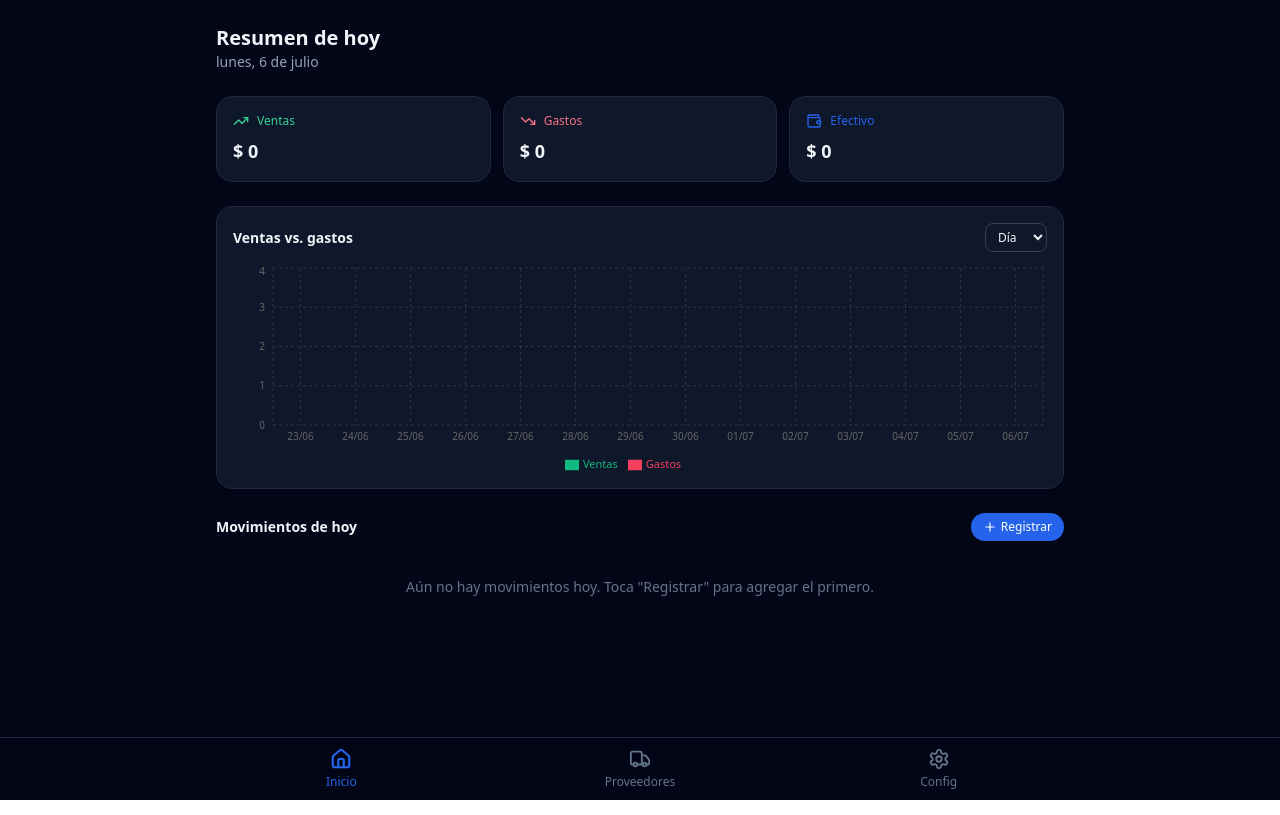
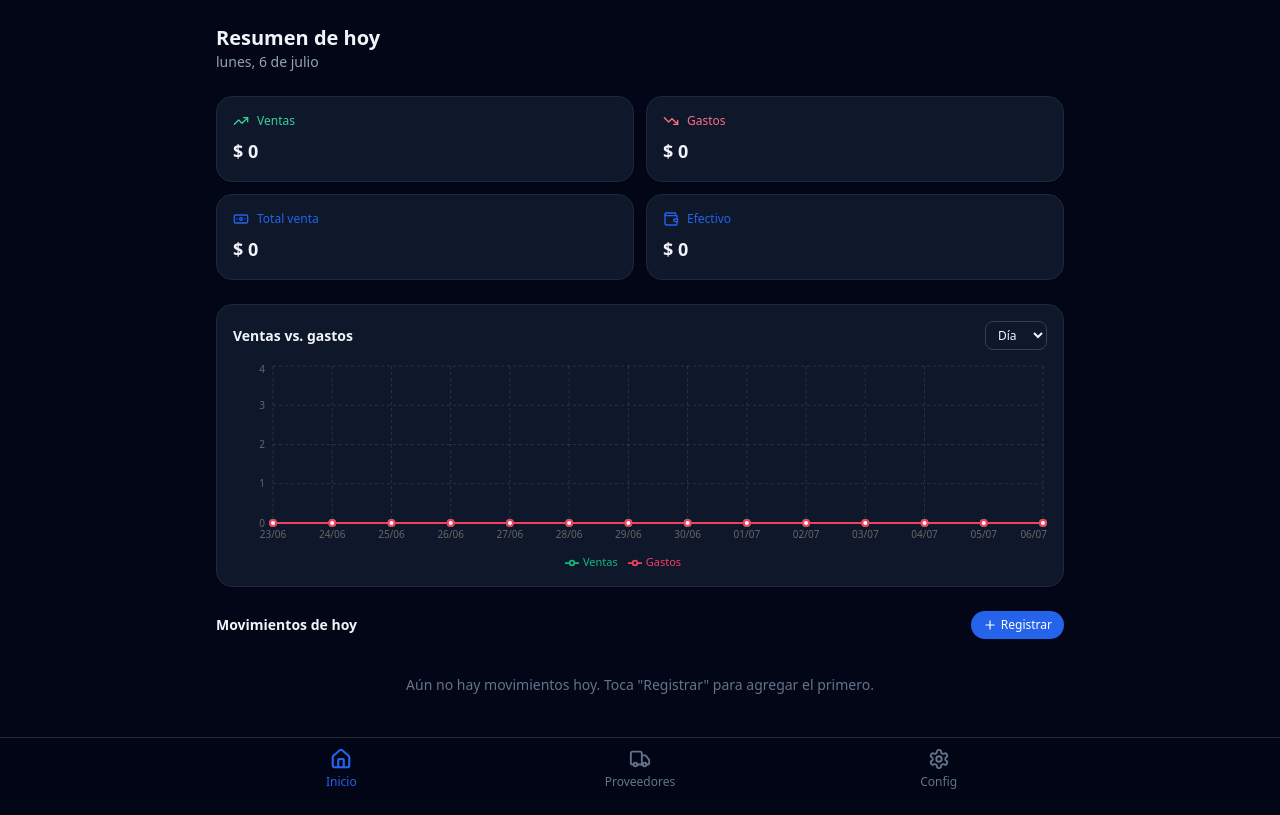
Before and after one commit to lordFullstack/Contalbis, a React (Vite) app: page / in a window 1280 px wide. Built offline with nearby package versions, Linux system fonts and the light colour scheme.

Commit message:
Update Dashboard.jsx

```diff
--- a/src/components/Dashboard.jsx
+++ b/src/components/Dashboard.jsx
@@ -1,6 +1,6 @@
 import React, { useMemo, useState } from 'react'
-import { Wallet, TrendingUp, TrendingDown, Plus, X } from 'lucide-react'
-import { ResponsiveContainer, BarChart, Bar, XAxis, YAxis, Tooltip, CartesianGrid, Legend } from 'recharts'
+import { Wallet, TrendingUp, TrendingDown, Banknote, Plus, X } from 'lucide-react'
+import { ResponsiveContainer, LineChart, Line, XAxis, YAxis, Tooltip, CartesianGrid, Legend } from 'recharts'
 import { addTransaction } from '../lib/storage.js'
 import {
   getTodayTotals,
@@ -39,6 +39,7 @@ export default function Dashboard({ transactions, suppliers, onChange }) {
   const [showForm, setShowForm] = useState(false)
 
   const { ventas, gastos } = getTodayTotals(transactions)
+  const totalVenta = ventas + gastos
   const efectivo = getCashBalance(transactions)
   const movimientos = useMemo(() => getTodayMovements(transactions, suppliers), [transactions, suppliers])
   const chartData = useMemo(() => getChartData(transactions, period), [transactions, period])
@@ -50,9 +51,10 @@ export default function Dashboard({ transactions, suppliers, onChange }) {
         <p className="text-sm text-gray-500 dark:text-slate-400">{new Date().toLocaleDateString('es-CO', { weekday: 'long', day: 'numeric', month: 'long' })}</p>
       </header>
 
-      <div className="grid grid-cols-3 gap-3">
+      <div className="grid grid-cols-2 gap-3">
         <SummaryCard icon={TrendingUp} label="Ventas" value={ventas} tone="up" />
         <SummaryCard icon={TrendingDown} label="Gastos" value={gastos} tone="down" />
+        <SummaryCard icon={Banknote} label="Total venta" value={totalVenta} tone="neutral" />
         <SummaryCard icon={Wallet} label="Efectivo" value={efectivo} tone="neutral" />
       </div>
 
@@ -71,15 +73,15 @@ export default function Dashboard({ transactions, suppliers, onChange }) {
         </div>
         <div className="h-52">
           <ResponsiveContainer width="100%" height="100%">
-            <BarChart data={chartData} margin={{ top: 4, right: 4, left: -20, bottom: 0 }}>
+            <LineChart data={chartData} margin={{ top: 4, right: 4, left: -20, bottom: 0 }}>
               <CartesianGrid strokeDasharray="3 3" opacity={0.15} />
               <XAxis dataKey="label" fontSize={10} tickLine={false} axisLine={false} />
               <YAxis fontSize={10} tickLine={false} axisLine={false} />
               <Tooltip formatter={(v) => formatCurrency(v)} />
               <Legend wrapperStyle={{ fontSize: 11 }} />
-              <Bar dataKey="ventas" name="Ventas" fill="#10b981" radius={[4, 4, 0, 0]} />
-              <Bar dataKey="gastos" name="Gastos" fill="#f43f5e" radius={[4, 4, 0, 0]} />
-            </BarChart>
+              <Line type="monotone" dataKey="ventas" name="Ventas" stroke="#10b981" strokeWidth={2} dot={{ r: 3 }} />
+              <Line type="monotone" dataKey="gastos" name="Gastos" stroke="#f43f5e" strokeWidth={2} dot={{ r: 3 }} />
+            </LineChart>
           </ResponsiveContainer>
         </div>
       </section>
```
